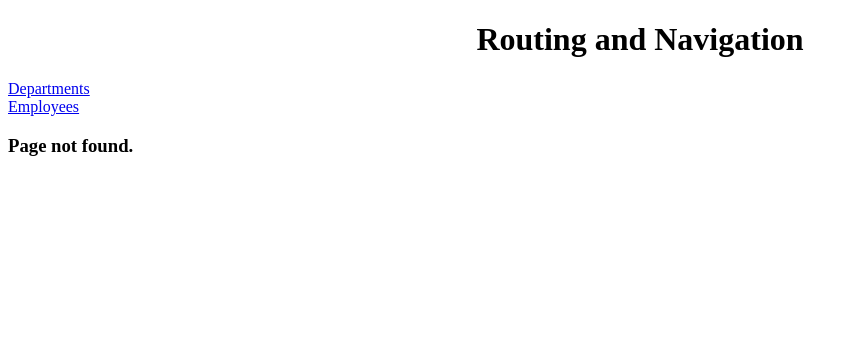
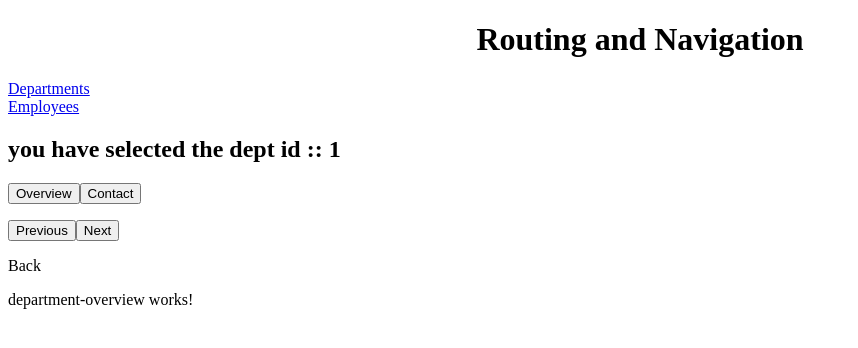
Before and after one commit to ambatib/routing-demo, an Angular app: page /departments/1/overview in a window 1280 px wide. Before the commit this address had no page. Shown: the top 348 px of the page, without its empty margins (0-858 px from the left). Built offline with nearby package versions, Linux system fonts and the light colour scheme.

Commit message:
Child routes

```diff
--- a/src/app/app-routing.module.ts
+++ b/src/app/app-routing.module.ts
@@ -4,14 +4,23 @@ import { DepartmentListComponent } from './department-list/department-list.compo
 import { EmployeeListComponent } from './employee-list/employee-list.component';
 import { PageNotFoundComponent } from './page-not-found/page-not-found.component';
 import { DepartmentDetailComponent } from './department-detail/department-detail.component';
+import { DepartmentOverviewComponent } from './department-overview/department-overview.component';
+import { DepartmentContactComponent } from './department-contact/department-contact.component';
 
 
 const routes: Routes = [
   //{path:'',component:DepartmentListComponent}, //default path
  // {path:'',redirectTo:'/departments', pathMatch:'prefix'},
   {path:'',redirectTo:'/departments', pathMatch:'full'},
-  {path:'departments',component:DepartmentListComponent},
-  {path:'departments/:id',component:DepartmentDetailComponent},
+  { path:'departments',
+   component:DepartmentListComponent
+  },
+  {path:'departments/:id',component:DepartmentDetailComponent,
+  children:[
+    {path:'overview', component:DepartmentOverviewComponent},
+    {path:'contact',component:DepartmentContactComponent}
+  ]
+  },
   {path:'employees',component:EmployeeListComponent},
   {path:"**",component:PageNotFoundComponent} //wildcard path should be last
 ];
@@ -24,4 +33,6 @@ export class AppRoutingModule { }
 export const routingcomponents = [DepartmentListComponent,
                                   EmployeeListComponent,
                                   PageNotFoundComponent,
-                                  DepartmentDetailComponent];
+                                  DepartmentDetailComponent,
+                                  DepartmentContactComponent,
+                                  DepartmentOverviewComponent];
--- a/src/app/app.component.html
+++ b/src/app/app.component.html
@@ -7,4 +7,5 @@
   <a routerLink="/employees">Employees</a>
 </nav>
 <router-outlet></router-outlet>
+
 <!-- Routing views here -->
--- a/src/app/app.module.ts
+++ b/src/app/app.module.ts
@@ -6,13 +6,17 @@ import { AppComponent } from './app.component';
 import { PageNotFoundComponent } from './page-not-found/page-not-found.component';
 import { DepartmentDetailComponent } from './department-detail/department-detail.component';
 import { DepartmentListComponent} from './department-list/department-list.component';
+import { DepartmentOverviewComponent } from './department-overview/department-overview.component';
+import { DepartmentContactComponent } from './department-contact/department-contact.component';
 
 @NgModule({
   declarations: [
     AppComponent,
     PageNotFoundComponent,
     DepartmentDetailComponent,
-    DepartmentListComponent
+    DepartmentListComponent,
+    DepartmentOverviewComponent,
+    DepartmentContactComponent
   ],
   imports: [
     BrowserModule,
--- /dev/null
+++ b/src/app/department-contact/department-contact.component.ts
@@ -0,0 +1,20 @@
+import { Component, OnInit } from '@angular/core';
+
+@Component({
+  selector: 'app-department-contact',
+  template: `
+    <p>
+      department-contact works!
+    </p>
+  `,
+  styles: [
+  ],
+})
+export class DepartmentContactComponent implements OnInit {
+
+  constructor() { }
+
+  ngOnInit(): void {
+  }
+
+}
--- a/src/app/department-detail/department-detail.component.ts
+++ b/src/app/department-detail/department-detail.component.ts
@@ -5,11 +5,19 @@ import { ActivatedRoute, Router  } from '@angular/router'
   selector: 'app-department-detail',
   template: `
     <h2>you have selected the dept id :: {{departmentId}}</h2>
-    <a (click)="goPrevious()">Previous</a>
-    <a (click)="goNext()">Next</a>
+    <p>
+      <button (click)="showOverview()">Overview</button>
+      <button (click)="showContact()">Contact</button>
+    </p>
+
+    <p>
+    <button (click)="goPrevious()">Previous</button>
+    <button (click)="goNext()">Next</button>
+    </p>
     <div>
       <a (click)="gotoDepartments()">Back</a>
     </div>
+    <router-outlet></router-outlet>
   `,
   styles: [
   ],
@@ -42,5 +50,13 @@ export class DepartmentDetailComponent implements OnInit {
     //this.router.navigate(['/departments',{id:selectedId}]);
     this.router.navigate(['../',{id:selectedId}],{relativeTo:this.route});
   }
+  showOverview(){
+    this.router.navigate(['overview'],{relativeTo:this.route})
+  }
+
+  showContact(){
+    this.router.navigate(['contact'],{relativeTo:this.route})
+  }
+
 
 }
--- /dev/null
+++ b/src/app/department-overview/department-overview.component.ts
@@ -0,0 +1,20 @@
+import { Component, OnInit } from '@angular/core';
+
+@Component({
+  selector: 'app-department-overview',
+  template: `
+    <p>
+      department-overview works!
+    </p>
+  `,
+  styles: [
+  ],
+})
+export class DepartmentOverviewComponent implements OnInit {
+
+  constructor() { }
+
+  ngOnInit(): void {
+  }
+
+}
```
Also changed, not shown: 2 other files (tests, documents, lock files or other folders).
